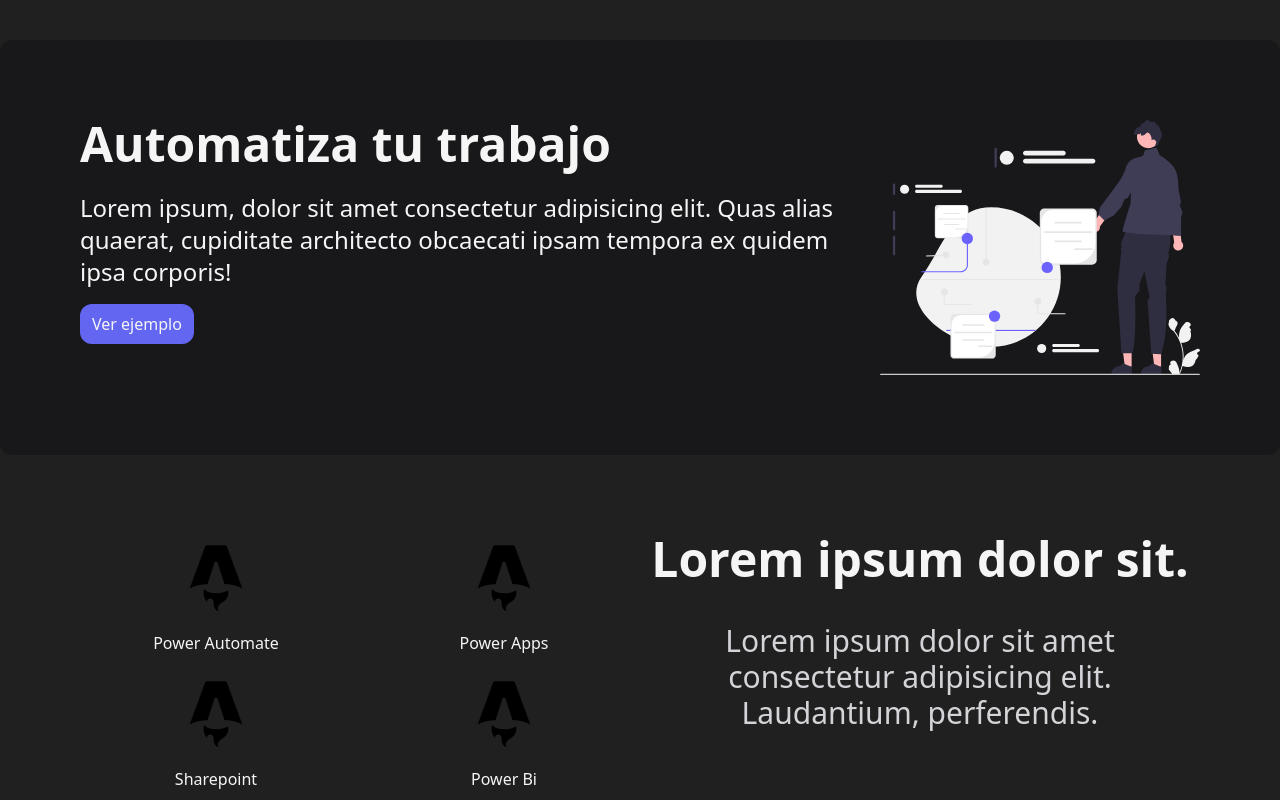
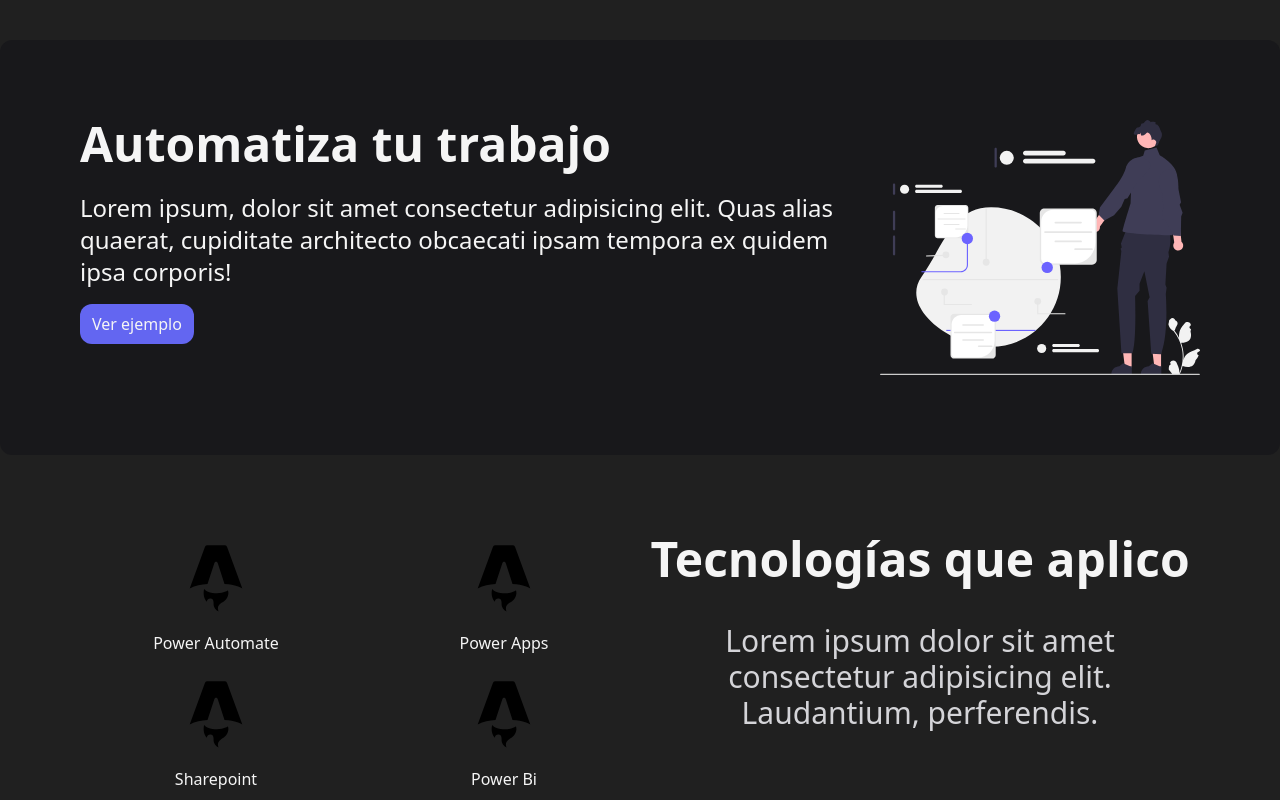
Before and after one commit to Josequinterop/astro-landing, an Astro site: page / in a window 1280 px wide. Shown: the top 800 px of the page. Built offline with nearby package versions, Linux system fonts and the light colour scheme; Astro itself is replaced by a stand-in of ours.

Commit message:
astro landing v3

```diff
--- a/src/components/landing/More.astro
+++ b/src/components/landing/More.astro
@@ -18,7 +18,7 @@
         </div>
     </div>
     <div class="flex flex-1 flex-col gap-y-10 text-center">
-        <h2 class="text-5xl font-bold">Lorem ipsum dolor sit.</h2>
+        <h2 class="text-5xl font-bold">Tecnologías que aplico</h2>
         <p class="text-3xl text-zinc-300">Lorem ipsum dolor sit amet consectetur adipisicing elit. Laudantium, perferendis.</p>
     </div>
 </section>
--- a/src/pages/index.astro
+++ b/src/pages/index.astro
@@ -17,7 +17,4 @@
 		<About/>
 		<Projects/>
 	</main>
-
-
-
 </Layout>
```
